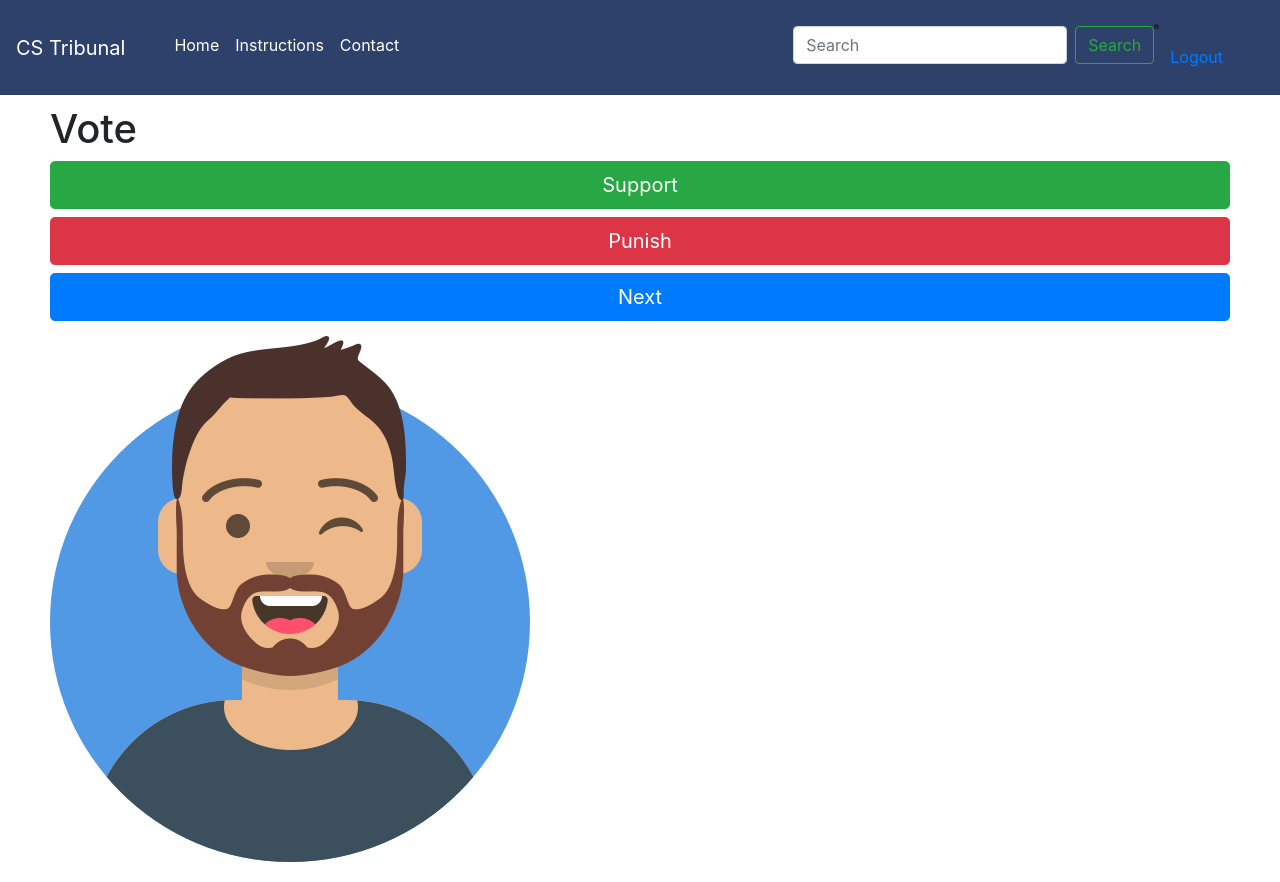
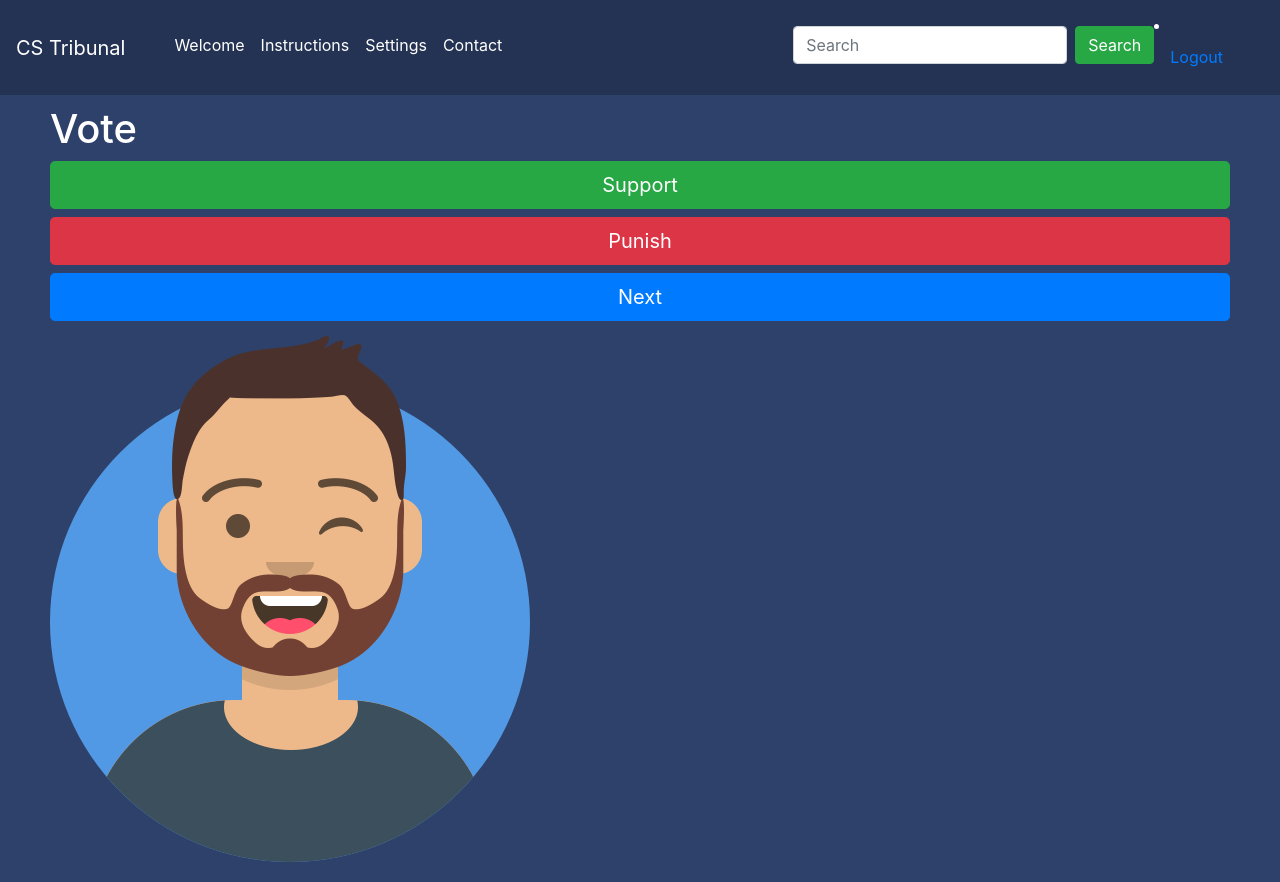
Before and after one commit to MarcoFurrer/cs-tribunal, a Django app: page / in a window 1280 px wide. Run offline with Django 3.2, Linux system fonts and the light colour scheme; some libraries are stand-ins or nearby versions.

Commit message:
miscellanious

```diff
--- a/oauth2discord/discordlogin/static/css/vote.css
+++ b/oauth2discord/discordlogin/static/css/vote.css
@@ -1,7 +1,11 @@
-/* Change the color of links on hover */
+/* Change the color of links on hover todo: funktioniert nicht*/
 .topnav a:hover {
   background-color: #ddd;
   color: black;
+}
+body {
+  color: white;
+  background-color: #2e416a;
 }
 div {
   padding-top: 5px;
--- a/oauth2discord/discordlogin/templates/vote.html
+++ b/oauth2discord/discordlogin/templates/vote.html
@@ -11,7 +11,7 @@
 	<link rel="stylesheet" type="text/css" href="{% static 'css/vote.css' %}">
 </head>
 <body>
-<nav class="navbar navbar-expand-lg navbar-dark" style="background-color: #2e416a;">
+<nav class="navbar navbar-expand-lg navbar-dark" style="background-color: #243353;">
     <button class="navbar-toggler" type="button" data-toggle="collapse" data-target="#navbarTogglerDemo03" aria-controls="navbarTogglerDemo03" aria-expanded="false" aria-label="Toggle navigation">
       <span class="navbar-toggler-icon"></span>
     </button>
@@ -20,10 +20,13 @@
     <div class="collapse navbar-collapse" id="navbarTogglerDemo03">
       <ul class="navbar-nav mr-auto mt-2 mt-lg-0">
         <li class="nav-item active">
-          <a class="nav-link" href="#">Home <span class="sr-only">(current)</span></a>
+          <a class="nav-link" href="#">Welcome <span class="sr-only">(current)</span></a>
         </li>
         <li class="nav-item active">
           <a class="nav-link" href="#">Instructions<span class="sr-only">(current)</span></a>
+        </li>
+        <li class="nav-item active">
+          <a class="nav-link" href="#">Settings<span class="sr-only">(current)</span></a>
         </li>
         <li class="nav-item active">
             <a class="nav-link" href="#">Contact <span class="sr-only">(current)</span></a>
@@ -32,7 +35,7 @@
 
       <form class="form-inline my-2 my-lg-0">
         <input class="form-control mr-sm-2" type="search" placeholder="Search" aria-label="Search">
-        <button class="btn btn-outline-success my-2 my-sm-0" type="submit">Search</button>
+        <button class="btn btn-success my-2 my-sm-0" type="submit">Search</button>
       </form>
       <li class="nav-item active">
         <a class="nav-link" href="#">Logout <span class="sr-only">(current)</span></a>
```
